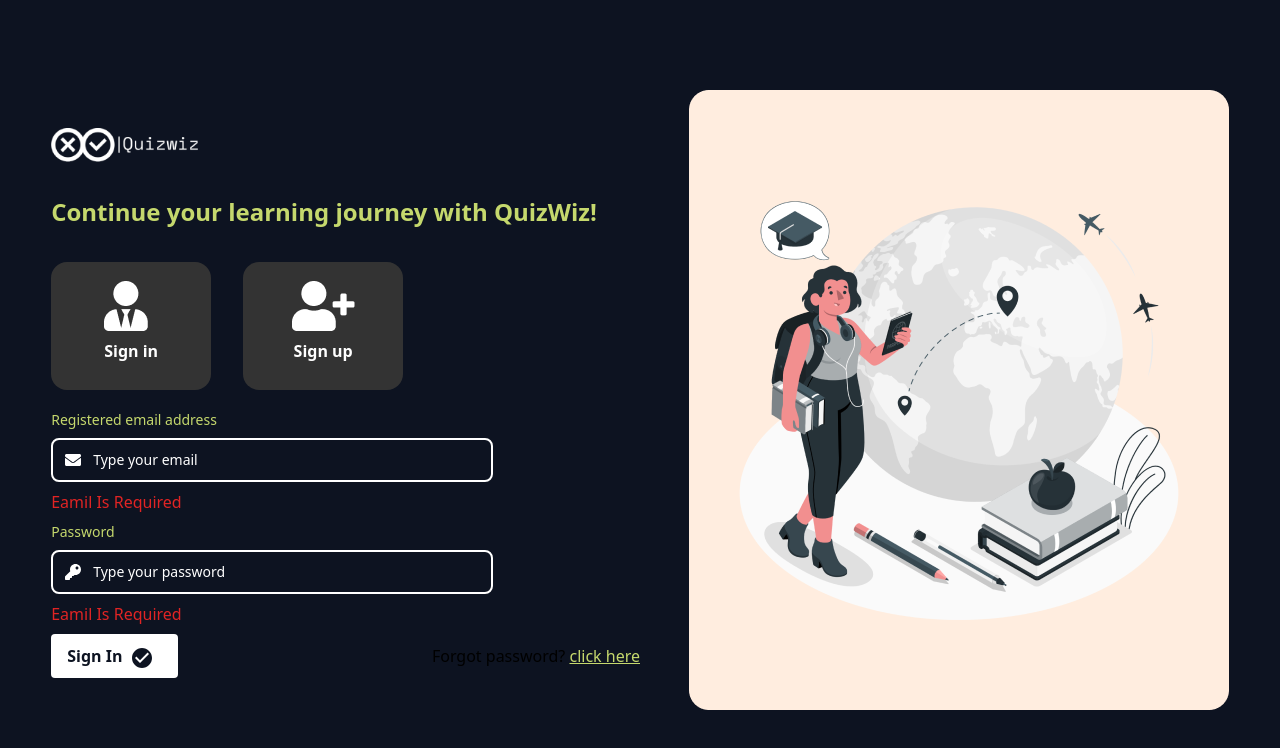
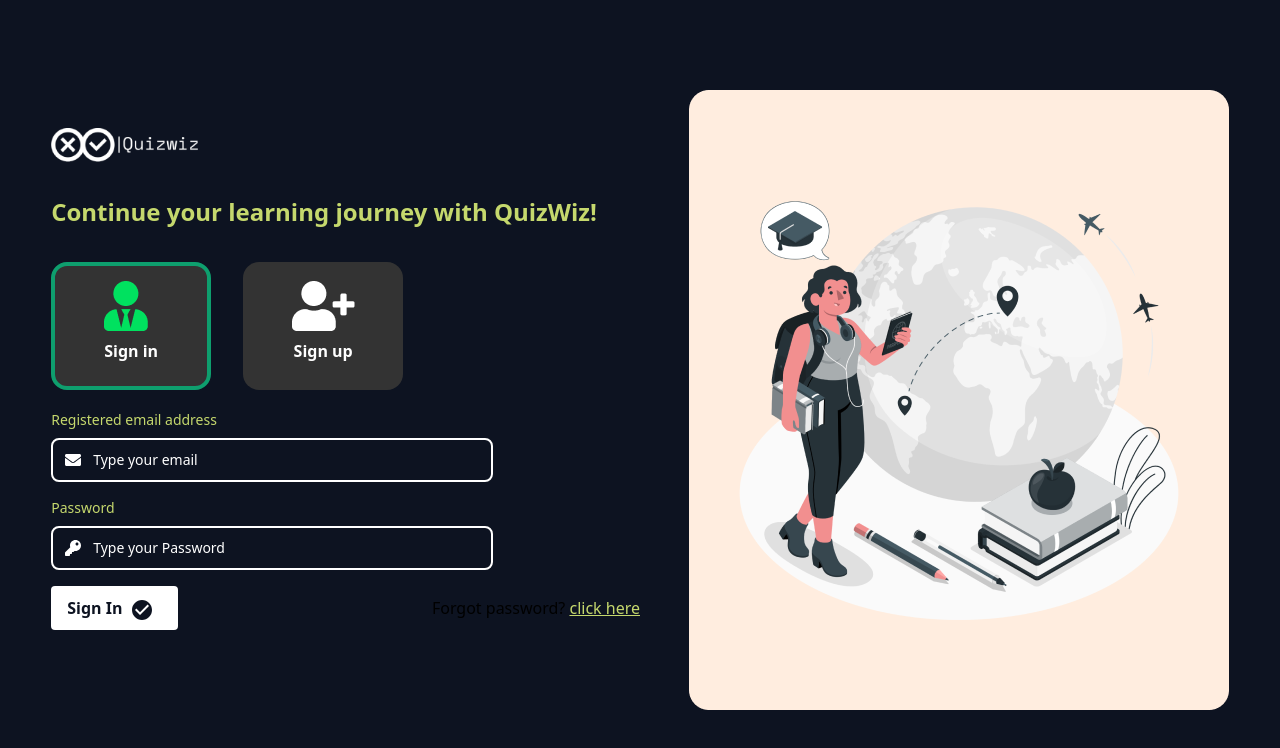
Before and after one commit to mohamedreda850/quizapp, a React (Vite) app: page / in a window 1280 px wide. Shown: the top 748 px of the page. Built offline with nearby package versions, Linux system fonts and the light colour scheme.

Commit message:
MY-Login

```diff
--- a/src/Modules/Authentication/Login/Icons/Icons.tsx
+++ b/src/Modules/Authentication/Login/Icons/Icons.tsx
@@ -1,11 +1,24 @@
+import { useLocation } from "react-router-dom";
 import sigup from "../../../../assets/Images/Vector (3).png";
 import sigin from "../../../../assets/Images/Vector (5).png";
+
 const Icons = () => {
+  const location = useLocation();
+
+  // دالة لتحديد إذا كان الـ path الحالي نشط
+  const isActiveSignIn = (path: string) =>
+    location.pathname === path ||
+    (path === "/" && location.pathname === "/login");
+
+  const isActiveSignUp = (path: string) => location.pathname === path;
+
   return (
-    <>
     <div className="flex items-center flex-wrap mb-5" style={{ gap: "2rem" }}>
+      {/* Sign in */}
       <div
-          className="flex justify-center items-center"
+        className={`flex justify-center items-center ${
+          isActiveSignIn("/") ? "border-4 border-green-500" : ""
+        }`}
         style={{
           background: "#333333",
           width: "10rem",
@@ -14,12 +27,24 @@ const Icons = () => {
         }}
       >
         <div className="text-center">
-            <img src={sigin} alt="" />
+          <img
+            src={sigin}
+            alt="Sign in"
+            style={{
+              filter: isActiveSignIn("/")
+                ? "invert(43%) sepia(61%) saturate(746%) hue-rotate(96deg)"
+                : "none",
+            }}
+          />
           <p className="text-white py-2 font-bold">Sign in</p>
         </div>
       </div>
+
+      {/* Sign up */}
       <div
-          className="flex justify-center items-center"
+        className={`flex justify-center items-center ${
+          isActiveSignUp("/register") ? "border-4 border-green-500" : ""
+        }`}
         style={{
           background: "#333333",
           width: "10rem",
@@ -28,12 +53,19 @@ const Icons = () => {
         }}
       >
         <div className="text-center">
-            <img src={sigup} alt="" />
+          <img
+            src={sigup}
+            alt="Sign up"
+            style={{
+              filter: isActiveSignIn("/register")
+                ? "invert(43%) sepia(61%) saturate(746%) hue-rotate(96deg)"
+                : "none",
+            }}
+          />
           <p className="text-white py-2 font-bold">Sign up</p>
         </div>
       </div>
     </div>
-    </>
   );
 };
 
--- a/src/Modules/Authentication/Login/Login.tsx
+++ b/src/Modules/Authentication/Login/Login.tsx
@@ -6,13 +6,33 @@ import { FaKey } from "react-icons/fa";
 
 import { useForm } from "react-hook-form";
 import Icons from "./Icons/Icons";
-import { Link } from "react-router-dom";
+import { Link, useNavigate } from "react-router-dom";
+import {
+  AUTH_URLS,
+  axiosInstance,
+} from "../../../Services/URLS/AUTH_URLS/AUTH_URLS";
+interface LoginData {
+  email: string;
+  password: string;
+}
 export default function Login() {
   const {
     register,
     handleSubmit,
     formState: { errors },
   } = useForm();
+  const navigate = useNavigate();
+
+  const Submit = async (data: LoginData) => {
+    try {
+      const res = await axiosInstance.post(AUTH_URLS.LOGIN, data);
+
+      localStorage.setItem("token", res.data.data.accessToken);
+      navigate("/register");
+    } catch (error) {
+      console.log(error);
+    }
+  };
   return (
     <div>
       <p
@@ -22,25 +42,36 @@ export default function Login() {
         Continue your learning journey with QuizWiz!
       </p>
       <Icons />
+      <form onSubmit={handleSubmit(Submit)}>
+        {TextFeild({
+          placeholder: "Type your email",
+          icon: <FaEnvelope />,
+          label: "Registered email address",
+          registerfunction: {
+            ...register("email", { required: "emal is required" }),
+          },
+          error: errors.email && errors.email.message,
+        })}
 
-      <TextFeild
-        label={"Registered email address"}
-        placeholder={"Type your email"}
-        error={"Eamil Is Required"}
-        icon={<FaEnvelope/>}
-      />
         <div className="py-2">
-        <TextFeild
-          label={"Password"}
-          placeholder={"Type your password"}
-          error={"Eamil Is Required"}
-          icon={<FaKey/>}
-        />
+          {TextFeild({
+            placeholder: "Type your Password",
+            icon: <FaKey />,
+            label: "Password",
+            registerfunction: {
+              ...register("password", { required: "Password Is Required" }),
+            },
+            error: errors.password && errors.password.message,
+          })}
         </div>
-      <div className="flex justify-between items-center">
+        <div className="flex justify-between items-center  flex-wrap">
           <div>
             <button
-            style={{ fontWeight: "600", fontSize: "1rem", background: "white" }}
+              style={{
+                fontWeight: "600",
+                fontSize: "1rem",
+                background: "white",
+              }}
               className="bg-white-500 text-primary py-2 px-4 rounded inline-flex items-center"
             >
               Sign In
@@ -60,6 +91,7 @@ export default function Login() {
             </p>
           </div>
         </div>
+      </form>
     </div>
   );
 }
```
Lines whose indentation alone changed are shown as unchanged.
